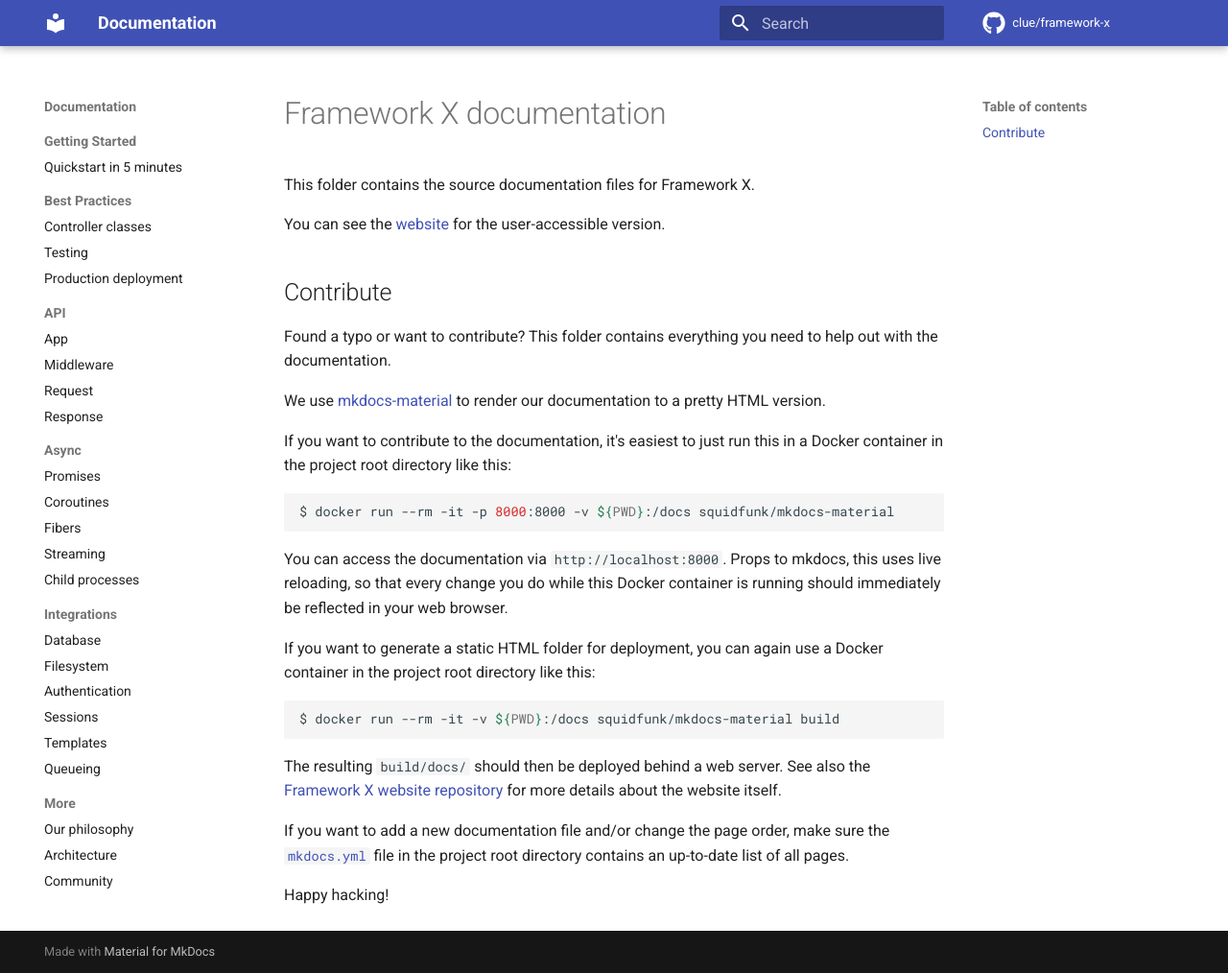
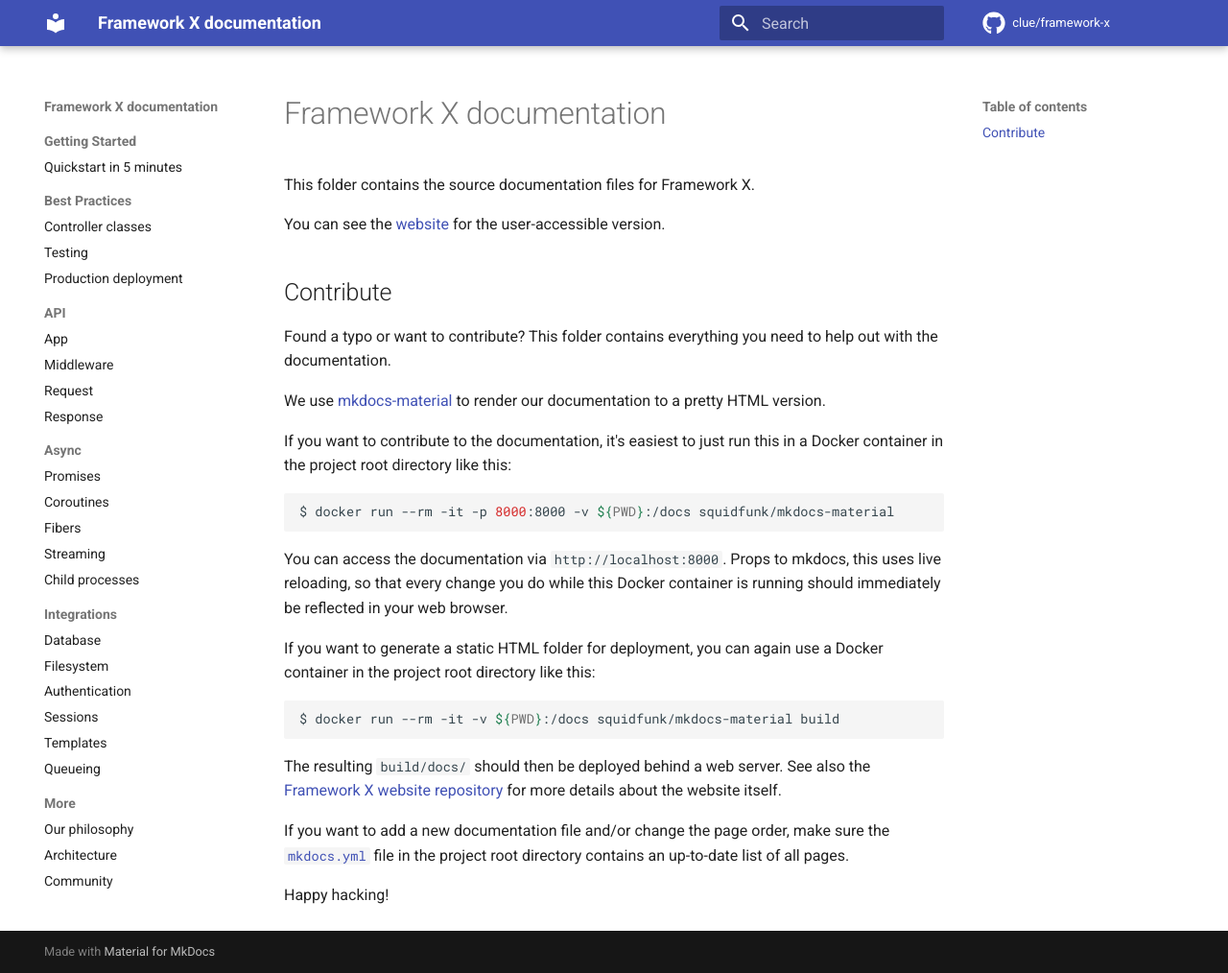
Before and after one commit to clue/framework-x, an MkDocs documentation site: the page built from docs/README.md, in a window 1280 px wide and 1014 px high. Shown: the whole window at 96% size. Built offline with MkDocs 1.6.1 and Material for MkDocs 9.7.7, drawn with Linux system fonts in a browser that asks for light colours; comment, search, counter and statistics services are not loaded.

Commit message:
Configure site_url for documentation to fix sitemap URLs

```diff
--- a/mkdocs.yml
+++ b/mkdocs.yml
@@ -1,4 +1,5 @@
-site_name: Documentation
+site_name: Framework X documentation
+site_url: https://framework-x.clue.engineering/docs/
 site_dir: build/docs
 extra:
   homepage: ../
```
